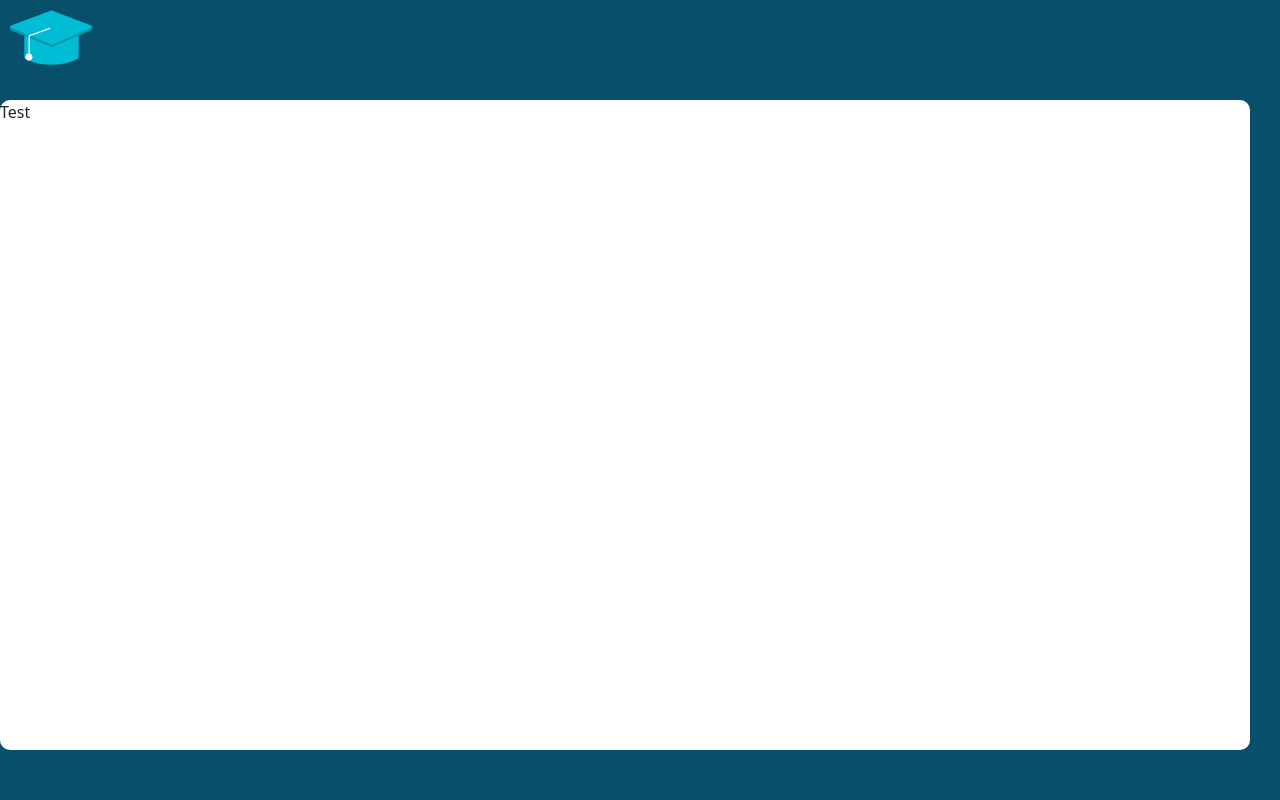
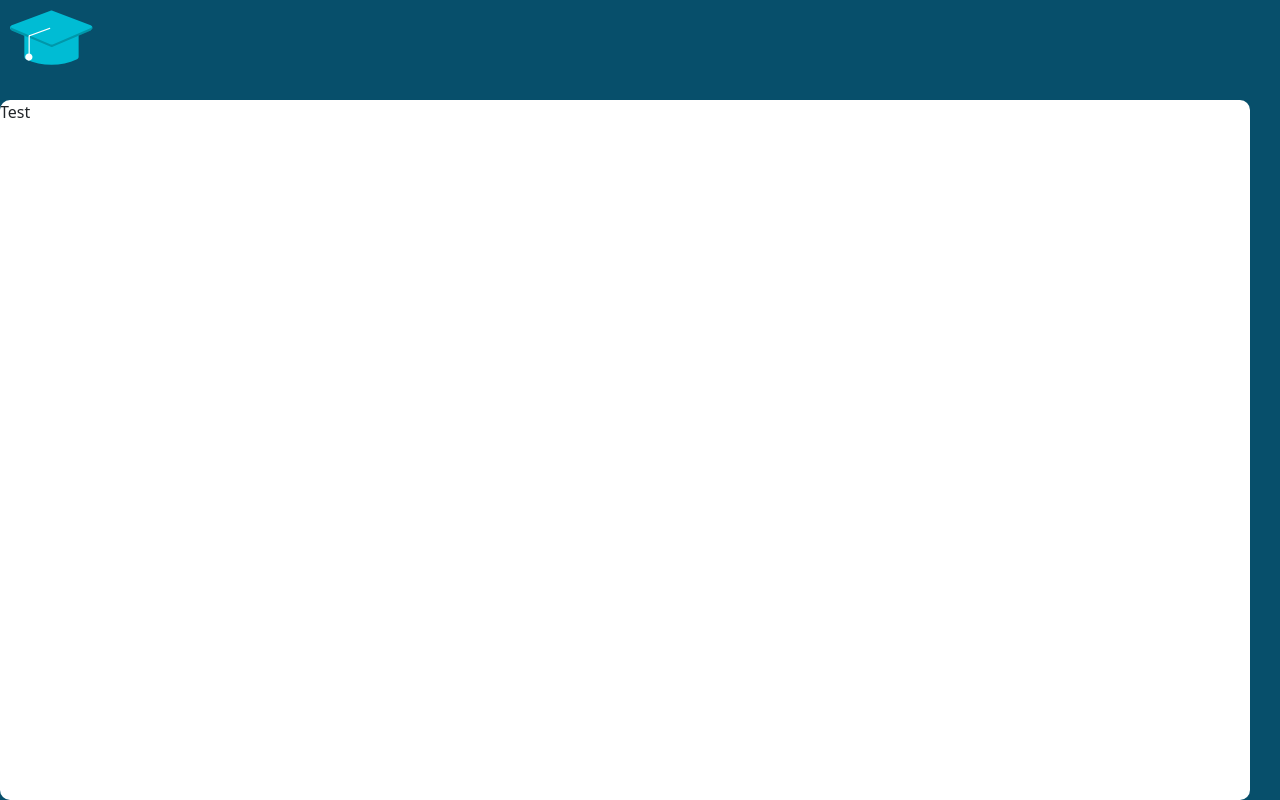
Before and after one commit to Tres0rsHoang/ISE-01Website, a React (Create React App) app: page /Test in a window 1280 px wide. Built offline with nearby package versions, Linux system fonts and the light colour scheme.

Commit message:
Update scrollbar

```diff
--- a/src/Components/NavBarDashBoard.js
+++ b/src/Components/NavBarDashBoard.js
@@ -6,13 +6,11 @@ export class NavBarDashBoard extends React.Component{
     {
         let State = false;
         let Lock = false;
-
         function sleep(ms) {
             return new Promise(
                 resolve => setTimeout(resolve, ms)
             );
         }
-
         const LogoClick = async () => {
             if (State && !Lock){
                 jumpOut();
@@ -71,7 +69,7 @@ export class NavBarDashBoard extends React.Component{
                 <div id={"EduText"} className={'fw-bolder'}>EduUS</div>
                 <img src={Logo} id={"Logo"} onMouseOver={LogoIO} onMouseLeave={LogoIO} onClick={LogoClick}
                      alt={"Logo"}></img>
-                <div id={"main"}>
+                <div id={"main"} style={{overflow: "scroll", height: "calc(100vh - 100px", overflowX: "hidden"}}>
                     {this.props.children}
                 </div>
             </div>
--- a/src/CssFile/Dashboard.css
+++ b/src/CssFile/Dashboard.css
@@ -49,3 +49,18 @@
 }@keyframes animateleft{
      from{left:-300px;opacity:0} to {left:0;opacity:1}
  }
+::-webkit-scrollbar {
+    width: 10px;
+}
+
+::-webkit-scrollbar-track {
+    background: #f1f1f1;
+}
+
+::-webkit-scrollbar-thumb {
+    background: #888;
+}
+
+::-webkit-scrollbar-thumb:hover {
+    background: #555;
+}
```
